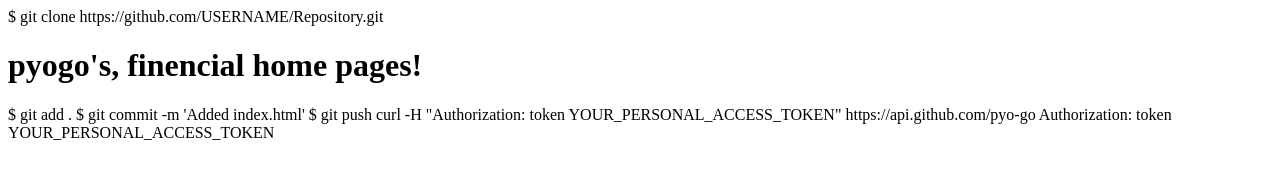
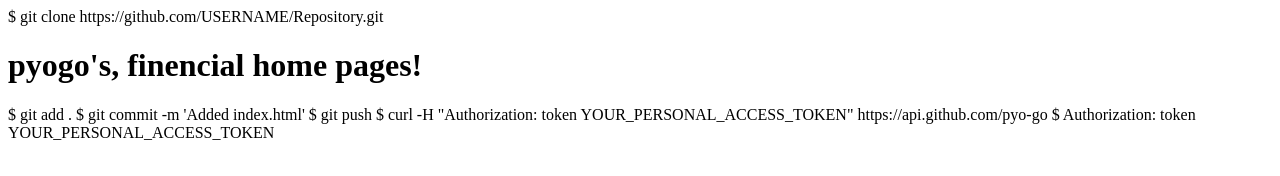
Before and after one commit to pyo-go/Repository, a plain HTML site: page index.html in a window 1280 px wide. Drawn offline with Linux system fonts and the light colour scheme.

Commit message:
Update index.html

```diff
--- a/index.html
+++ b/index.html
@@ -19,6 +19,6 @@ $ git commit -m 'Added index.html'
 $ git push
 
 
-curl -H "Authorization: token YOUR_PERSONAL_ACCESS_TOKEN" https://api.github.com/pyo-go
+$ curl -H "Authorization: token YOUR_PERSONAL_ACCESS_TOKEN" https://api.github.com/pyo-go
 
-Authorization: token YOUR_PERSONAL_ACCESS_TOKEN
+$ Authorization: token YOUR_PERSONAL_ACCESS_TOKEN
```
